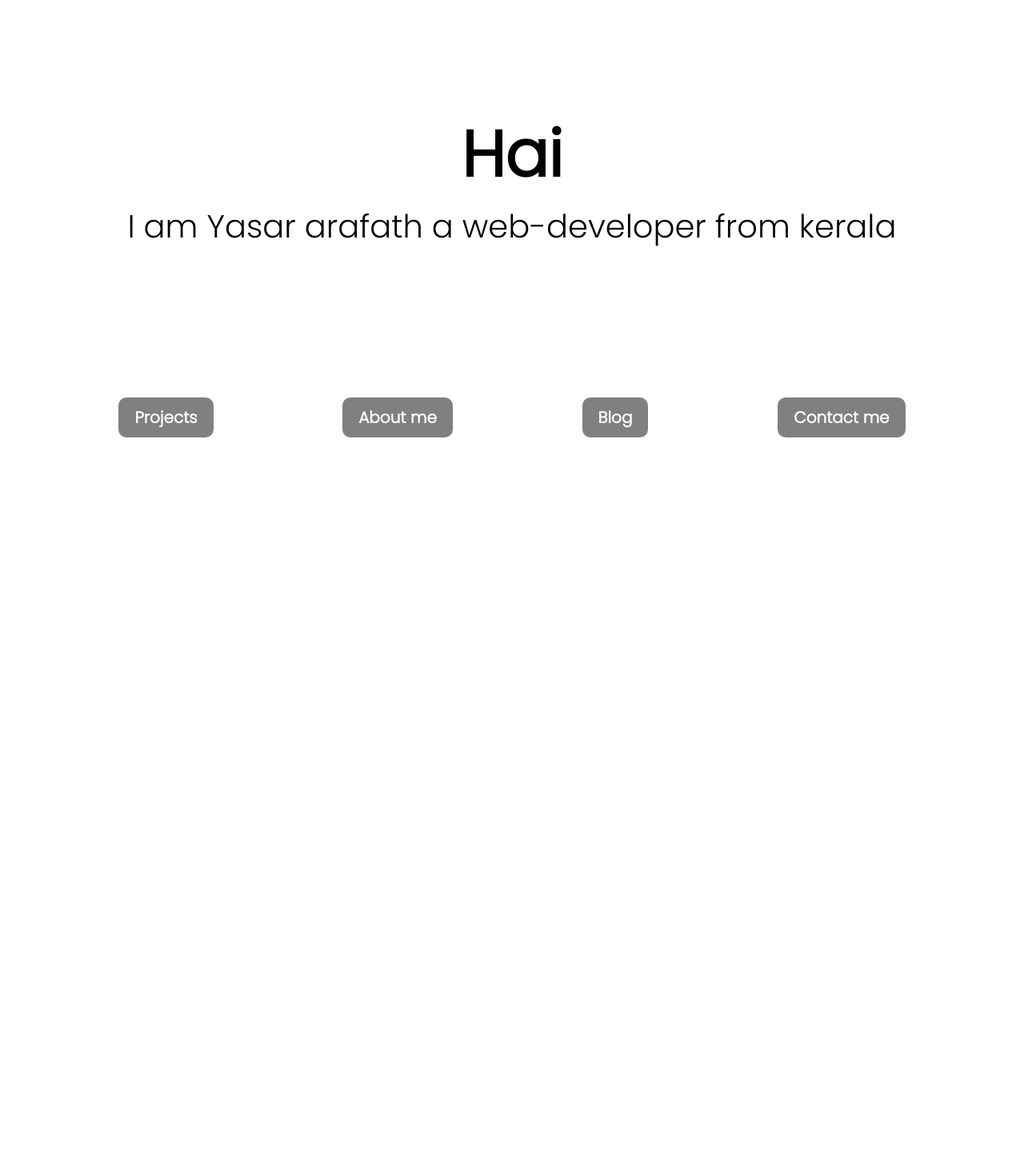
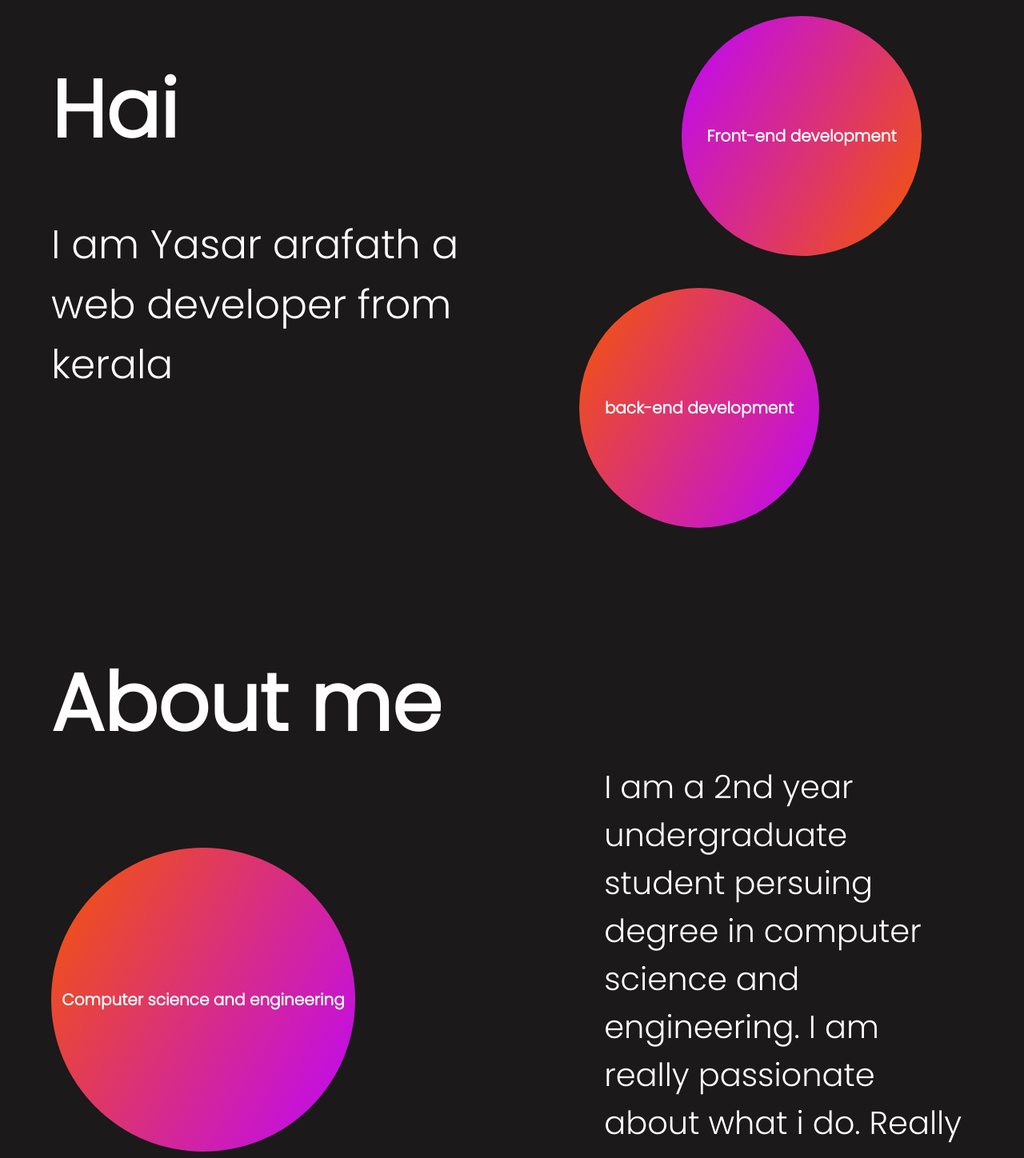
Before and after one commit to Yasar195/website-official, a React (Create React App) app: page / in a window 1280 px wide. Shown: the part 60-1508 px from the top of the page at 80% size. Before the commit the page ends 800 px from the top, so only its background shows below. Built offline with nearby package versions, Linux system fonts and the light colour scheme.

Commit message:
ui changes

```diff
--- a/src/App.css
+++ b/src/App.css
@@ -4,9 +4,10 @@
     box-sizing: border-box;
     font-family: 'Poppins', sans-serif;
     font-size: 20px;
+    color: white;
 }
 
-@media (max-width: 1000px){
+@media (max-width: 900px){
     *{
         font-size: 10px;
     }
--- a/src/Pages/Home.css
+++ b/src/Pages/Home.css
@@ -1,47 +1,105 @@
 .Home{
+    background-color: #1B1919;
+}
+
+section{
+    height: 100vh;
     width: 100%;
-    height: 100vh;
+    padding: 5%;
+}
+
+#about_para{
+    position: relative;
+    width: 40%;
+    left: 60%;
+    font-size: 2rem;
+}
+
+#para{
+    margin-top: 5%;
+    font-size: 2.5rem;
+    width: 50%;
+}
+
+
+#about{
+    font-size: 5rem;
+}
+
+#hai{
+    font-size: 5rem;
+    margin-top: 5%;
+}
+
+#purple{
+    background-image: linear-gradient(120deg,#BE05FF, #F45800);
+    top: 10%;
+    right: 10%;
+}
+
+.anim_about{
+    width: 380px;
+    height: 380px;
+    border-radius: 50%;
+    background-image: linear-gradient(120deg,#F45800, #BE05FF);
+    position: absolute;
+    top: 140%;
     display: flex;
     justify-content: center;
     align-items: center;
-    flex-direction: column;
-    padding: 2%;
 }
 
-.heading{
-    font-size: 4rem;
-}
-
-#button{
-    padding: 10px 20px 10px 20px;
-    border-radius: 10px;
-    border: none;
-    outline: none;
-    background-color: grey;
-    color: white;
+.anim{
+    width: 300px;
+    position: absolute;
+    height: 300px;
+    border-radius: 50%;
+    display: flex;
+    align-items: center;
+    justify-content: center;
     font-weight: bolder;
 }
 
-.links{
-    display: flex;
-    margin-top: 15%;
-    width: 80%;
-    align-items: center;
-    justify-content: space-between;
+#tomato{
+    background-image: linear-gradient(120deg,#F45800, #BE05FF);
+    right: 20%;
+    bottom: 10%;
 }
 
-.para{
-    font-size: 2rem;
-}
+@media (max-width: 500px){
+    .anim{
+        height: 150px;
+        width: 150px;
+        font-size: 1.5rem;
+    }
 
-@media (max-width: 1000px){
-    #button{
-        padding: 5px 10px 5px 10px;
+    #hai{
+        margin-top: 40%;
+    }
+
+    #para{
+        margin-top: 20%;
     }
 }
 
-@media (max-width: 500px) {
-    .para{
-        width: 80%;
+@media (max-width: 900px){
+    .anim{
+        height: 150px;
+        width: 150px;
+    }
+
+    #hai{
+        margin-top: 20%;
+    }
+
+    #para{
+        margin-top: 10%;
     }
 }
+
+@media (max-width: 1100px){
+    .anim_about{
+        height: 300px;
+        width: 300px;
+    }
+}
--- a/src/Pages/Home.js
+++ b/src/Pages/Home.js
@@ -3,63 +3,58 @@ import './Home.css';
 import {motion} from 'framer-motion';
 
 const Home = () => {
+
+    const text = {
+        hidden: {
+            opacity: 0,
+        },
+        visible: {
+            opacity: 1,
+        }
+    }
+
     return(
         <div className="Home">
-            <motion.h1
-                initial={{
-                    opacity:0,
-                }}
-                animate={{
-                    opacity: 1,
-                }}
-                transition={{
-                    duration: 2
-                }}
-                className="heading"
-            >Hai</motion.h1>
-            <p className="para">I am Yasar arafath a web-developer from kerala</p>
-            <div className="links">
-                <motion.button
-                whileHover={{
-                    scale: 1.1,
-                }}
-                whileTap={{
-                    scale: 0.9,
-                }}
-                id="button">
-                    Projects
-                </motion.button>
-                <motion.button
-                whileHover={{
-                    scale: 1.1,
-                }}
-                whileTap={{
-                    scale: 0.9,
-                }}
-                id="button">
-                    About me
-                </motion.button>
-                <motion.button
-                whileHover={{
-                    scale: 1.1,
-                }}
-                whileTap={{
-                    scale: 0.9,
-                }}
-                id="button">
-                    Blog
-                </motion.button>
-                <motion.button
-                whileHover={{
-                    scale: 1.1,
-                }}
-                whileTap={{
-                    scale: 0.9,
-                }}
-                id="button">
-                    Contact me
-                </motion.button>
-            </div>
+            <section>
+                <motion.h1 initial="hidden" animate="visible" transition={{duration: 2}} variants={text} id="hai">Hai</motion.h1>
+                <motion.p variants={text} initial="hidden" animate="visible" transition={{duration: 3}} id="para">I am Yasar arafath a web developer from kerala</motion.p>
+                <motion.div drag
+                initial="hidden"
+                animate="visible"
+                variants={text}
+                transition={{duration: 5}}
+                dragConstraints={{left: 10, right: 10, bottom: 10, top: 10}}
+                whileDrag={{scale: 1.1}} id="purple" className="anim">
+                    <h1>Front-end development</h1>
+                </motion.div>
+                <motion.div drag
+                initial="hidden"
+                animate="visible"
+                variants={text}
+                transition={{duration: 5}}
+                dragConstraints={{left: 10, right: 10, bottom: 10, top: 10}}
+                whileDrag={{scale: 1.1}}
+                id="tomato" className="anim">
+                    <h1>back-end development</h1>
+                </motion.div>
+            </section>
+            <section>
+                <h1 id="about">About me</h1>
+                <p id="about_para">I am a 2nd year undergraduate student persuing degree in computer science and engineering. I am really passionate about what i do. Really open to new opertunities.</p>
+                <motion.div
+                 drag
+                 className="about"
+                 dragConstraints={{left: 10, right: 10, bottom: 10, top: 10}}
+                 whileDrag={{scale: 1.1}}
+                 initial="hidden"
+                 animate="visible"
+                 transition={{duration: 5}}
+                 variants={text}
+                 className="anim_about"
+                >
+                    <h1>Computer science and engineering</h1>
+                </motion.div>
+            </section>
         </div>
     )
 }
```
